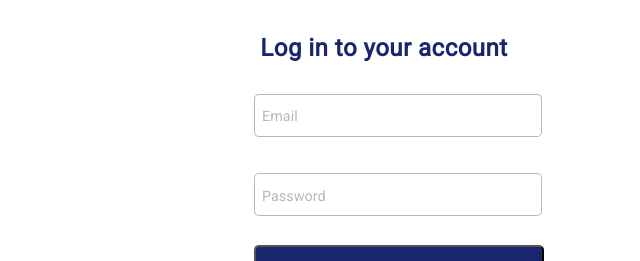
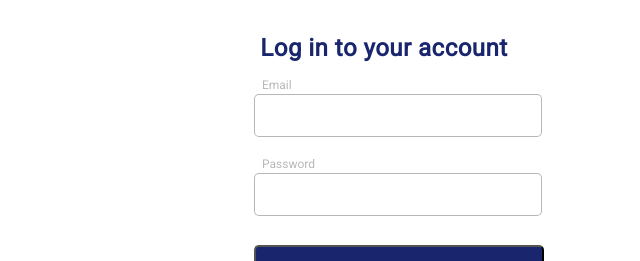
Before and after one commit to gmarcusmartinez/Cioran-Mono, a React (Create React App) app in the folder client/: page / in a window 1280 px wide. Shown: the part 140-401 px from the top of the page, without its empty margins (640-1280 px from the left). Built offline with nearby package versions, Linux system fonts and the light colour scheme.

Commit message:
Auth form style changes

```diff
--- a/client/src/App.scss
+++ b/client/src/App.scss
@@ -30,19 +30,18 @@ body {
     border-radius: 5px;
     &:focus {
       border: 1px solid $primary-color;
+      transition: 0.5s;
     }
     &:focus ~ label {
-      top: -1rem;
-      font-size: 0.75rem;
       color: $primary-color;
     }
   }
   label {
     position: absolute;
-    top: 18%;
+    font-size: 0.75rem;
+    top: -1rem;
     left: 0;
-    color: rgba(14, 19, 24, 0.3);
-    font-size: 0.9rem;
+    color: $label-color;
     padding: 0.5rem;
     transition: 0.5s;
   }
```
